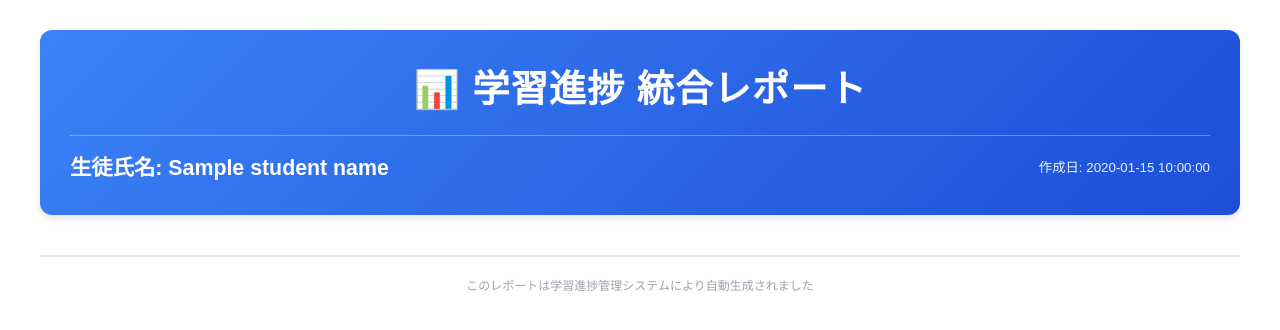
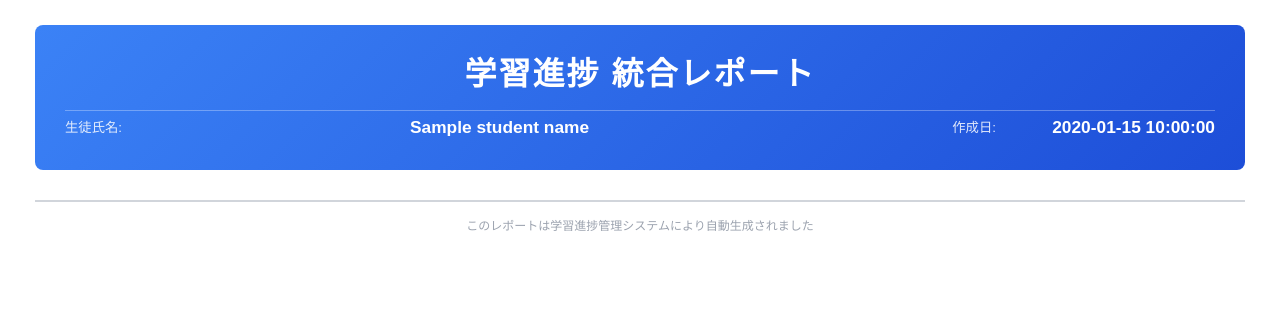
Before and after one commit to ta-ku-mi-nn/progress-dashboard-refact, a FastAPI app: template backend/app/templates/integrated_report_template.html in a window 1280 px wide. Shown: the top 330 px of the page. Run offline with FastAPI, Linux system fonts and the light colour scheme; the template is opened without the code that fills it: most values are stand-ins (such as "Sample title", 1, 10 or a date in 2020); some web fonts are replaced.

Commit message:
PDF出力デザイン修正

```diff
--- a/backend/app/templates/integrated_report_template.html
+++ b/backend/app/templates/integrated_report_template.html
@@ -17,10 +17,10 @@
 
         body {
             font-family: "JPFont", sans-serif;
-            padding: 30px 40px;
+            padding: 25px 35px;
             color: #1f2937;
             background-color: #ffffff;
-            line-height: 1.6;
+            line-height: 1.5;
         }
 
         .page-break {
@@ -31,150 +31,152 @@
         .report-header {
             background: linear-gradient(135deg, #3b82f6 0%, #1d4ed8 100%);
             color: white;
-            padding: 30px;
-            border-radius: 12px;
-            margin-bottom: 30px;
-            box-shadow: 0 4px 6px rgba(0, 0, 0, 0.1);
+            padding: 25px 30px;
+            border-radius: 8px;
+            margin-bottom: 25px;
         }
 
         .report-title {
-            font-size: 28pt;
+            font-size: 24pt;
             font-weight: bold;
-            margin-bottom: 15px;
+            margin-bottom: 12px;
             text-align: center;
-            letter-spacing: 1px;
+            letter-spacing: 2px;
         }
 
-        .student-info {
-            display: flex;
-            justify-content: space-between;
-            align-items: center;
-            font-size: 12pt;
-            margin-top: 15px;
-            padding-top: 15px;
-            border-top: 1px solid rgba(255, 255, 255, 0.3);
+        .report-title-icon {
+            font-size: 20pt;
         }
 
-        .student-name {
-            font-size: 16pt;
-            font-weight: bold;
+        .student-info-table {
+            width: 100%;
+            margin-top: 12px;
+            padding-top: 12px;
+            border-top: 1px solid rgba(255, 255, 255, 0.3);
+            border-collapse: collapse;
         }
 
-        .report-date {
+        .student-info-table td {
+            padding: 4px 0;
+            color: white;
+            border: none;
+        }
+
+        .student-info-table .label {
             font-size: 10pt;
-            opacity: 0.9;
+            opacity: 0.85;
+            width: 30%;
+        }
+
+        .student-info-table .value {
+            font-size: 13pt;
+            font-weight: bold;
         }
 
         /* セクション */
         .section {
-            margin-bottom: 40px;
+            margin-bottom: 35px;
         }
 
-        h2 {
-            font-size: 20pt;
-            color: #1e40af;
-            margin-bottom: 20px;
-            padding-bottom: 10px;
-            border-bottom: 3px solid #3b82f6;
-            display: flex;
-            align-items: center;
+        .section-header {
+            background: linear-gradient(90deg, #1e40af 0%, #3b82f6 100%);
+            color: white;
+            padding: 12px 20px;
+            margin-bottom: 18px;
+            border-radius: 6px;
+            font-size: 18pt;
+            font-weight: bold;
+            border-left: 6px solid #1e3a8a;
         }
 
-        h2::before {
-            content: "";
-            display: inline-block;
-            width: 8px;
-            height: 24px;
-            background: linear-gradient(180deg, #3b82f6 0%, #1d4ed8 100%);
-            margin-right: 12px;
-            border-radius: 2px;
+        .subsection-header {
+            font-size: 14pt;
+            color: #1e40af;
+            margin: 18px 0 10px 0;
+            padding: 8px 12px;
+            background-color: #eff6ff;
+            border-left: 4px solid #3b82f6;
+            font-weight: bold;
         }
 
-        h3 {
-            font-size: 14pt;
-            color: #374151;
-            margin: 20px 0 10px 0;
-            padding-left: 10px;
-            border-left: 4px solid #60a5fa;
-        }
-
-        /* サマリーボックス */
+        /* サマリーボックス - テーブルレイアウト使用 */
         .summary-box {
             background: linear-gradient(135deg, #eff6ff 0%, #dbeafe 100%);
             border: 2px solid #3b82f6;
-            padding: 25px;
-            border-radius: 10px;
-            margin-bottom: 25px;
-            box-shadow: 0 2px 4px rgba(0, 0, 0, 0.05);
+            padding: 20px;
+            border-radius: 8px;
+            margin-bottom: 20px;
         }
 
-        .summary-grid {
-            display: grid;
-            grid-template-columns: repeat(3, 1fr);
-            gap: 20px;
+        .summary-table {
+            width: 100%;
+            border-collapse: collapse;
+        }
+
+        .summary-table td {
+            width: 33.33%;
+            padding: 15px;
+            vertical-align: top;
+            border: none;
         }
 
         .summary-item {
             background: white;
             padding: 15px;
-            border-radius: 8px;
-            box-shadow: 0 1px 3px rgba(0, 0, 0, 0.1);
+            border-radius: 6px;
+            box-shadow: 0 2px 4px rgba(0, 0, 0, 0.08);
+            min-height: 80px;
         }
 
         .summary-label {
             font-size: 9pt;
             color: #6b7280;
-            margin-bottom: 5px;
+            margin-bottom: 8px;
+            font-weight: bold;
             text-transform: uppercase;
             letter-spacing: 0.5px;
         }
 
         .summary-value {
-            font-size: 18pt;
+            font-size: 22pt;
             font-weight: bold;
             color: #1e40af;
+            line-height: 1.2;
         }
 
         .summary-unit {
-            font-size: 10pt;
+            font-size: 12pt;
             color: #6b7280;
-            margin-left: 5px;
+            margin-left: 4px;
         }
 
-        /* テーブル */
-        table {
+        /* データテーブル */
+        table.data-table {
             width: 100%;
             border-collapse: collapse;
-            margin: 15px 0 25px 0;
+            margin: 12px 0 20px 0;
             background: white;
-            border-radius: 8px;
-            overflow: hidden;
-            box-shadow: 0 1px 3px rgba(0, 0, 0, 0.1);
         }
 
-        th {
-            background: linear-gradient(180deg, #3b82f6 0%, #2563eb 100%);
+        table.data-table th {
+            background: linear-gradient(180deg, #2563eb 0%, #1d4ed8 100%);
             color: white;
-            padding: 12px 10px;
+            padding: 10px 12px;
             text-align: left;
             font-size: 10pt;
             font-weight: bold;
-            text-transform: uppercase;
-            letter-spacing: 0.5px;
+            border: 1px solid #1e40af;
         }
 
-        td {
-            border-bottom: 1px solid #e5e7eb;
-            padding: 12px 10px;
+        table.data-table td {
+            border: 1px solid #d1d5db;
+            padding: 10px 12px;
             font-size: 10pt;
             color: #374151;
+            background-color: white;
         }
 
-        tr:last-child td {
-            border-bottom: none;
-        }
-
-        tr:hover {
+        table.data-table tr:nth-child(even) td {
             background-color: #f9fafb;
         }
 
@@ -182,155 +184,192 @@
             text-align: center;
             color: #9ca3af;
             font-style: italic;
-            padding: 30px;
+            padding: 25px;
+            background-color: #f3f4f6;
         }
 
-        /* 進捗バー */
-        .progress-cell {
-            position: relative;
-            min-width: 120px;
+        /* 進捗表示 */
+        .progress-wrapper {
+            width: 100%;
         }
 
-        .progress-bar-container {
+        .progress-bar-bg {
             width: 100%;
-            height: 20px;
+            height: 22px;
             background-color: #e5e7eb;
-            border-radius: 10px;
+            border-radius: 11px;
             overflow: hidden;
-            margin-bottom: 3px;
+            position: relative;
+            margin-bottom: 4px;
         }
 
-        .progress-bar-fill {
+        .progress-bar-inner {
             height: 100%;
             background: linear-gradient(90deg, #3b82f6 0%, #60a5fa 100%);
-            border-radius: 10px;
-            transition: width 0.3s ease;
+            border-radius: 11px;
+            float: left;
         }
 
-        .progress-text {
+        .progress-percentage {
             font-size: 9pt;
-            color: #6b7280;
+            color: #4b5563;
             text-align: right;
-        }
-
-        /* チャート */
-        .chart-container {
-            text-align: center;
-            margin: 25px 0;
-            padding: 20px;
-            background: #f9fafb;
-            border-radius: 10px;
-            border: 1px solid #e5e7eb;
-        }
-
-        .chart-img {
-            max-width: 100%;
-            height: auto;
-            max-height: 400px;
-            border-radius: 8px;
-            box-shadow: 0 2px 8px rgba(0, 0, 0, 0.1);
+            font-weight: bold;
         }
 
         /* バッジ */
         .badge {
             display: inline-block;
-            padding: 4px 10px;
-            border-radius: 12px;
+            padding: 5px 12px;
+            border-radius: 4px;
             font-size: 9pt;
             font-weight: bold;
             text-align: center;
         }
 
+        .badge-primary {
+            background-color: #dbeafe;
+            color: #1e40af;
+            border: 1px solid #3b82f6;
+        }
+
         .badge-success {
             background-color: #d1fae5;
             color: #065f46;
+            border: 1px solid #10b981;
         }
 
         .badge-warning {
             background-color: #fef3c7;
             color: #92400e;
-        }
-
-        .badge-info {
-            background-color: #dbeafe;
-            color: #1e40af;
+            border: 1px solid #f59e0b;
         }
 
         /* スコア表示 */
         .score-display {
             font-weight: bold;
             color: #1e40af;
+            font-size: 11pt;
+        }
+
+        /* チャート */
+        .chart-container {
+            text-align: center;
+            margin: 18px 0;
+            padding: 15px;
+            background: #f9fafb;
+            border-radius: 8px;
+            border: 2px solid #e5e7eb;
+        }
+
+        .chart-title {
+            font-size: 12pt;
+            color: #374151;
+            margin-bottom: 12px;
+            font-weight: bold;
+        }
+
+        .chart-img {
+            max-width: 100%;
+            height: auto;
+            max-height: 380px;
+            border-radius: 6px;
         }
 
         /* フッター */
         .report-footer {
-            margin-top: 40px;
-            padding-top: 20px;
-            border-top: 2px solid #e5e7eb;
+            margin-top: 30px;
+            padding-top: 15px;
+            border-top: 2px solid #d1d5db;
             text-align: center;
             font-size: 9pt;
             color: #9ca3af;
+        }
+
+        /* 強調テキスト */
+        .text-bold {
+            font-weight: bold;
+            color: #1f2937;
+        }
+
+        .text-primary {
+            color: #2563eb;
+            font-weight: bold;
         }
     </style>
 </head>
 <body>
     <!-- レポートヘッダー -->
     <div class="report-header">
-        <div class="report-title">📊 学習進捗 統合レポート</div>
-        <div class="student-info">
-            <div class="student-name">生徒氏名: {{ student_name }}</div>
-            <div class="report-date">作成日: {{ date_str }}</div>
-        </div>
+        <div class="report-title">学習進捗 統合レポート</div>
+        <table class="student-info-table">
+            <tr>
+                <td class="label">生徒氏名:</td>
+                <td class="value">{{ student_name }}</td>
+                <td class="label" style="text-align: right;">作成日:</td>
+                <td class="value" style="text-align: right;">{{ date_str }}</td>
+            </tr>
+        </table>
     </div>
 
     <!-- ダッシュボードセクション -->
     {% if "dashboard" in sections %}
     <div class="section">
-        <h2>学習ダッシュボード</h2>
+        <div class="section-header">■ 学習ダッシュボード</div>
 
         <div class="summary-box">
-            <div class="summary-grid">
+            <table class="summary-table">
+                <tr>
+                    <td>
                         <div class="summary-item">
                             <div class="summary-label">総学習時間（推定）</div>
                             <div class="summary-value">{{ dashboard.total_study_time }}<span class="summary-unit">時間</span></div>
                         </div>
+                    </td>
+                    <td>
                         <div class="summary-item">
                             <div class="summary-label">全体進捗率</div>
                             <div class="summary-value">{{ dashboard.total_progress_pct }}<span class="summary-unit">%</span></div>
                         </div>
+                    </td>
+                    <td>
                         <div class="summary-item">
                             <div class="summary-label">最新英検結果</div>
-                    <div class="summary-value" style="font-size: 14pt;">{{ eiken_str }}</div>
+                            <div class="summary-value" style="font-size: 16pt;">{{ eiken_str }}</div>
                         </div>
-            </div>
+                    </td>
+                </tr>
+            </table>
         </div>
 
         {% if images.dashboard %}
         <div class="chart-container">
-            <h3 style="border: none; padding: 0; margin-bottom: 15px;">📈 学習進捗グラフ</h3>
+            <div class="chart-title">【学習進捗グラフ】</div>
             <img src="{{ images.dashboard }}" class="chart-img" />
         </div>
         {% endif %}
 
-        <h3>📚 教材別進捗</h3>
-        <table>
+        <div class="subsection-header">◆ 教材別進捗状況</div>
+        <table class="data-table">
             <thead>
                 <tr>
                     <th style="width: 15%;">科目</th>
-                    <th style="width: 45%;">参考書名</th>
-                    <th style="width: 40%;">進捗率</th>
+                    <th style="width: 50%;">参考書名</th>
+                    <th style="width: 35%;">進捗率</th>
                 </tr>
             </thead>
             <tbody>
                 {% for item in dashboard.progress_list %}
                 <tr>
-                    <td><span class="badge badge-info">{{ item.subject }}</span></td>
-                    <td>{{ item.book_name }}</td>
-                    <td class="progress-cell">
-                        <div class="progress-bar-container">
-                            <div class="progress-bar-fill" style="width: {{ item.pct }}%;"></div>
+                    <td><span class="badge badge-primary">{{ item.subject }}</span></td>
+                    <td class="text-bold">{{ item.book_name }}</td>
+                    <td>
+                        <div class="progress-wrapper">
+                            <div class="progress-bar-bg">
+                                <div class="progress-bar-inner" style="width: {{ item.pct }}%;"></div>
                             </div>
-                        <div class="progress-text">{{ item.pct }}%</div>
+                            <div class="progress-percentage">{{ item.pct }}%</div>
+                        </div>
                     </td>
                 </tr>
                 {% endfor %}
```
Also changed, not shown: other parts of backend/app/templates/integrated_report_template.html (+26 -23 lines). Lines whose indentation alone changed are shown as unchanged.
